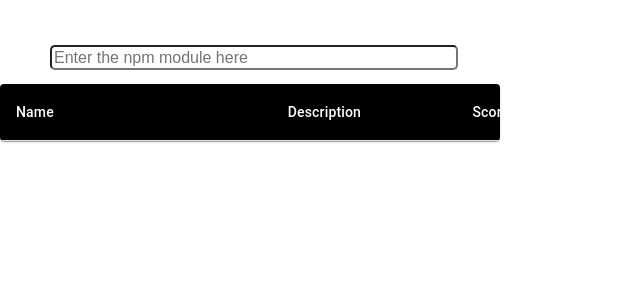
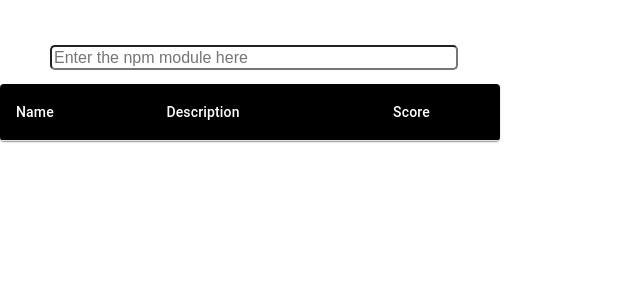
Before and after one commit to chaitany6143/npm-search, a React (Create React App) app: page / in a window 1280 px wide. Shown: the top 300 px of the page, without its empty margins (0-640 px from the left). Built offline with nearby package versions, Linux system fonts and the light colour scheme.

Commit message:
Table css fix

```diff
--- a/src/components/SimpleTable.js
+++ b/src/components/SimpleTable.js
@@ -47,9 +47,9 @@ export default function SimpleTable({searchResults}) {
         <TableHead>
           <TableRow>
             <StyledTableCell>Name</StyledTableCell>
-            <StyledTableCell align="right">Description</StyledTableCell>
-            <StyledTableCell align="right">Score</StyledTableCell>
-            <StyledTableCell align="right">URL</StyledTableCell>
+            <StyledTableCell align="left">Description</StyledTableCell>
+            <StyledTableCell align="left">Score</StyledTableCell>
+            <StyledTableCell align="left">URL</StyledTableCell>
           </TableRow>
         </TableHead>
         <TableBody>
@@ -58,9 +58,9 @@ export default function SimpleTable({searchResults}) {
               <TableCell component="th" scope="row">
                 {row.name}
               </TableCell>
-              <TableCell align="right">{row.description}</TableCell>
-              <TableCell align="right">{row.score}</TableCell>
-              <TableCell align="right">
+              <TableCell align="left">{row.description}</TableCell>
+              <TableCell align="left">{row.score}</TableCell>
+              <TableCell align="left">
                 <a href={row.url} rel="noopener noreferrer" target="_blank">
                   {row.url}
                 </a>
```
